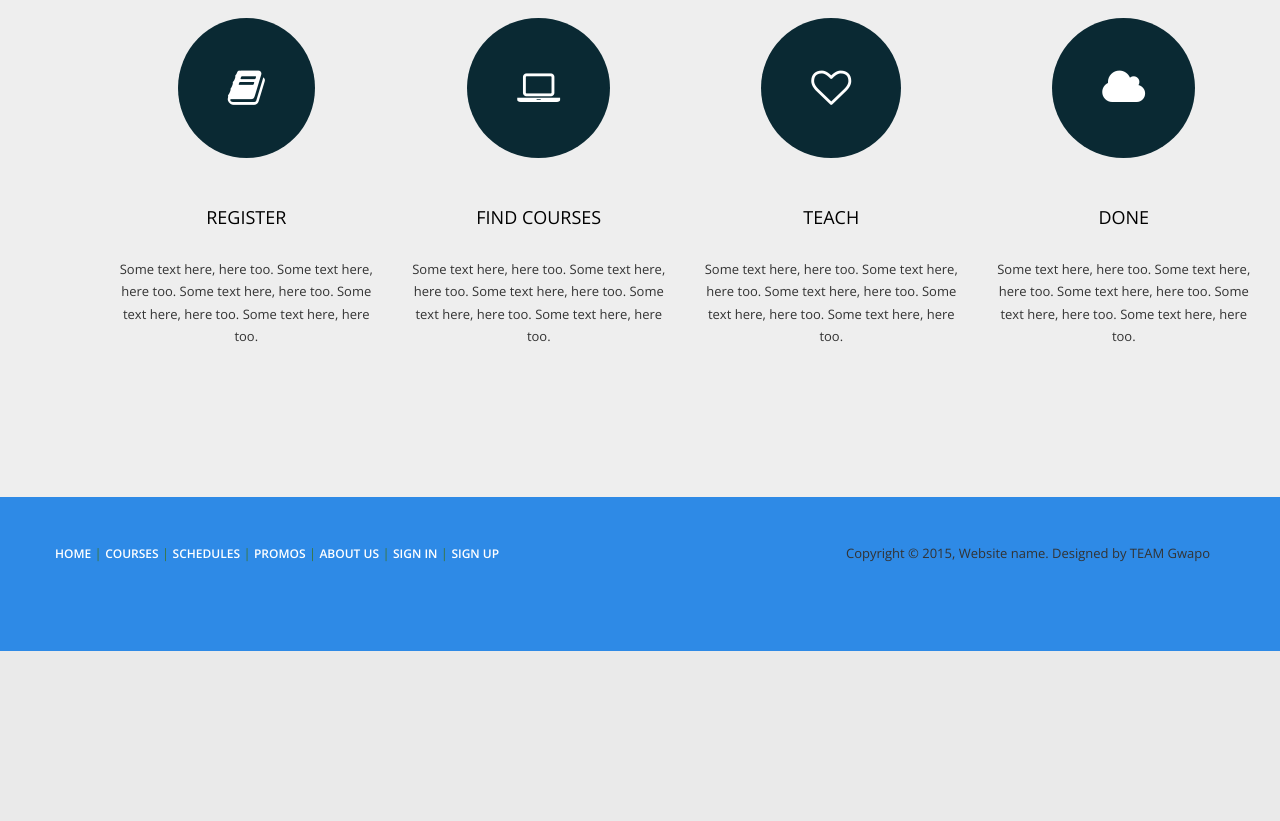
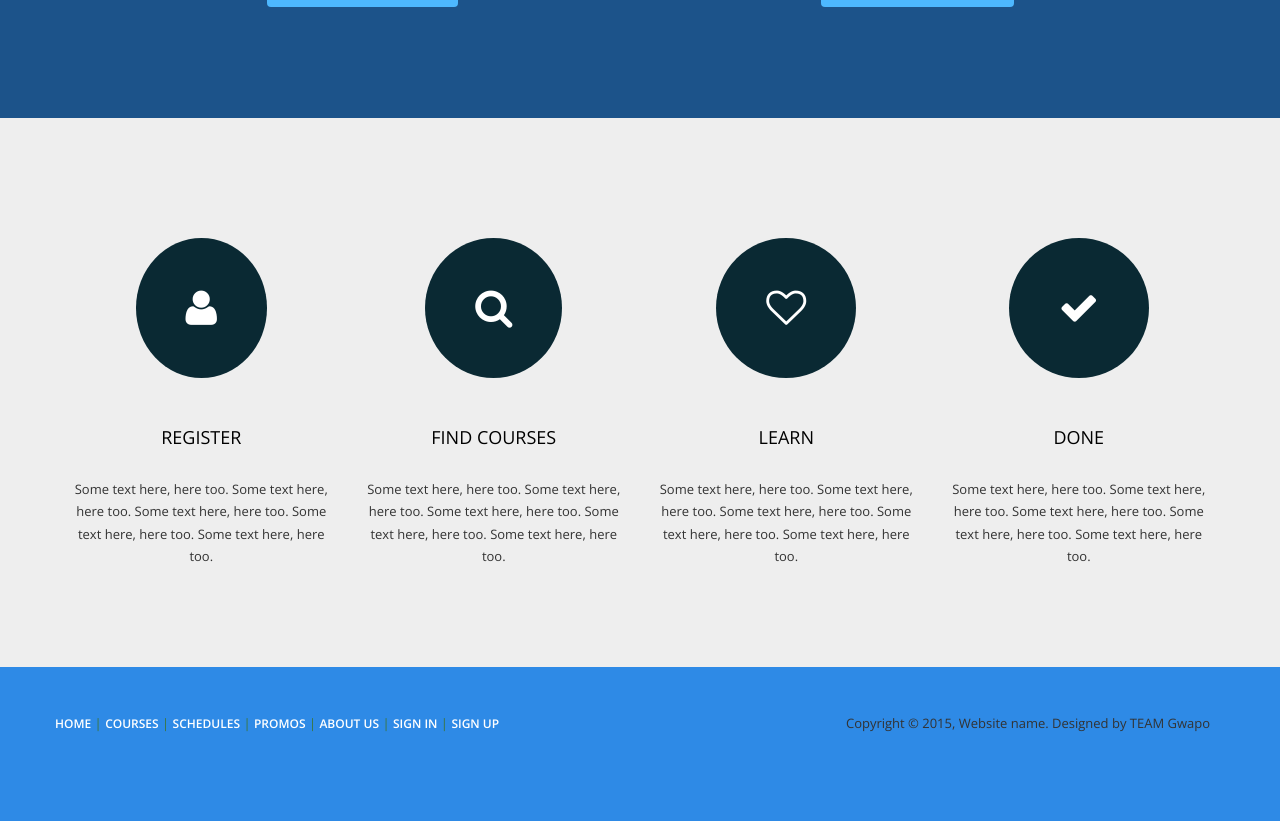
Before and after one commit to jeremiahC/ci2, a CodeIgniter app: page /ci2/ in a window 1280 px wide. Shown: the part 1222-2043 px from the top of the page. Before the commit the page ends 1873 px from the top, so only its background shows below. Run offline with CodeIgniter, Linux system fonts and the light colour scheme; some libraries are stand-ins or nearby versions.

Commit message:
10-7-2015 edited

```diff
--- a/application/views/auth/pages/home.php
+++ b/application/views/auth/pages/home.php
@@ -1,7 +1,7 @@
 <section id="main-slider" class="no-margin">
         <div class="carousel slide">
             <div class="carousel-inner">
-                <div class="item active" style="background-image: url(/ci2/assets/images/background_02.jpg)">
+                <div class="item active" style="background-image: url(/ci2/assets/images/esl.jpg); height:1000px;">
                     <div class="container">
                         <div class="row slide-margin">
                             <div class="col-sm-6">
@@ -38,13 +38,13 @@
 									<div class="col-xs-12 col-sm-12 col-md-12 ">
 										  <div class="col-md-6">
 
-												<?php echo anchor('register','Student',array("class"=>"btn btn-primary btn-lg", "role"=> "button"));?>
+												<?php echo anchor('register','<button class="btn btn-primary">Student<span><img src="../assets/images/student.png" style="height:100px; width:100px;"></span></button>');?>
 										  </div>
 
 										  <div class="col-md-6">
-												<?php echo anchor('register_teacher','Teacher',array("class"=>"btn btn-primary btn-lg", "role"=> "button"));?>
+												<?php echo anchor('register_teacher','<button class="btn btn-primary">Teacher<span><img src="../assets/images/teacher.png" style="height:100px; width:100px;"></span></button>');?>
 										  </div>
-										  <p class="text-muted">Already a member?<?php echo anchor('login',' Login');?></p>
+										  <!--<p class="text-muted">Already a member?<?php echo anchor('login',' Login');?></p> -->
 									</div>
 						</div>
 				  </div>
@@ -54,20 +54,20 @@
 
 
 	  <!-- Page Content -->
-	 <div class="about">
-				  <div class="feature">
-						<div class="container">
-							<div class="row text-center">
+		<div class="about">
+				<div class="container">
+
+						<div class="row text-center">
 								<div class="col-xs-12 col-sm-6 col-md-3">
 									<div class="hi-icon-wrap hi-icon-effect wow fadeInDown" data-wow-duration="1000ms" data-wow-delay="300ms" >
-										<i class="fa fa-book"></i>
+										<i class="fa fa-user"></i>
 										<h2>Register</h2>
 										<p>Some text here, here too. Some text here, here too. Some text here, here too. Some text here, here too. Some text here, here too.</p>
 									</div>
 								</div>
 								<div class="col-xs-12 col-sm-6 col-md-3">
 									<div class="hi-icon-wrap hi-icon-effect wow fadeInDown" data-wow-duration="1000ms" data-wow-delay="600ms" >
-										<i class="fa fa-laptop"></i>
+										<i class="fa fa-search"></i>
 										<h2>Find Courses</h2>
 										<p>Some text here, here too. Some text here, here too. Some text here, here too. Some text here, here too. Some text here, here too.</p>
 									</div>
@@ -75,21 +75,21 @@
 								<div class="col-xs-12 col-sm-6 col-md-3">
 									<div class="hi-icon-wrap hi-icon-effect wow fadeInDown" data-wow-duration="1000ms" data-wow-delay="900ms" >
 										<i class="fa fa-heart-o"></i>
-										<h2>Teach</h2>
+										<h2>Learn</h2>
 										<p>Some text here, here too. Some text here, here too. Some text here, here too. Some text here, here too. Some text here, here too.</p>
 									</div>
 								</div>
 								<div class="col-xs-12 col-sm-6 col-md-3">
 									<div class="hi-icon-wrap hi-icon-effect wow fadeInDown" data-wow-duration="1000ms" data-wow-delay="1200ms" >
-										<i class="fa fa-cloud"></i>
+										<i class="fa fa-check"></i>
 										<h2>Done</h2>
 										<p>Some text here, here too. Some text here, here too. Some text here, here too. Some text here, here too. Some text here, here too.</p>
 									</div>
 								</div>
-							</div>
 						</div>
-					</div>
-			</div>
+
+				</div>
+		</div>
 
 	<!--  <div class="container">
 			<!-- Portfolio Section -->
```
